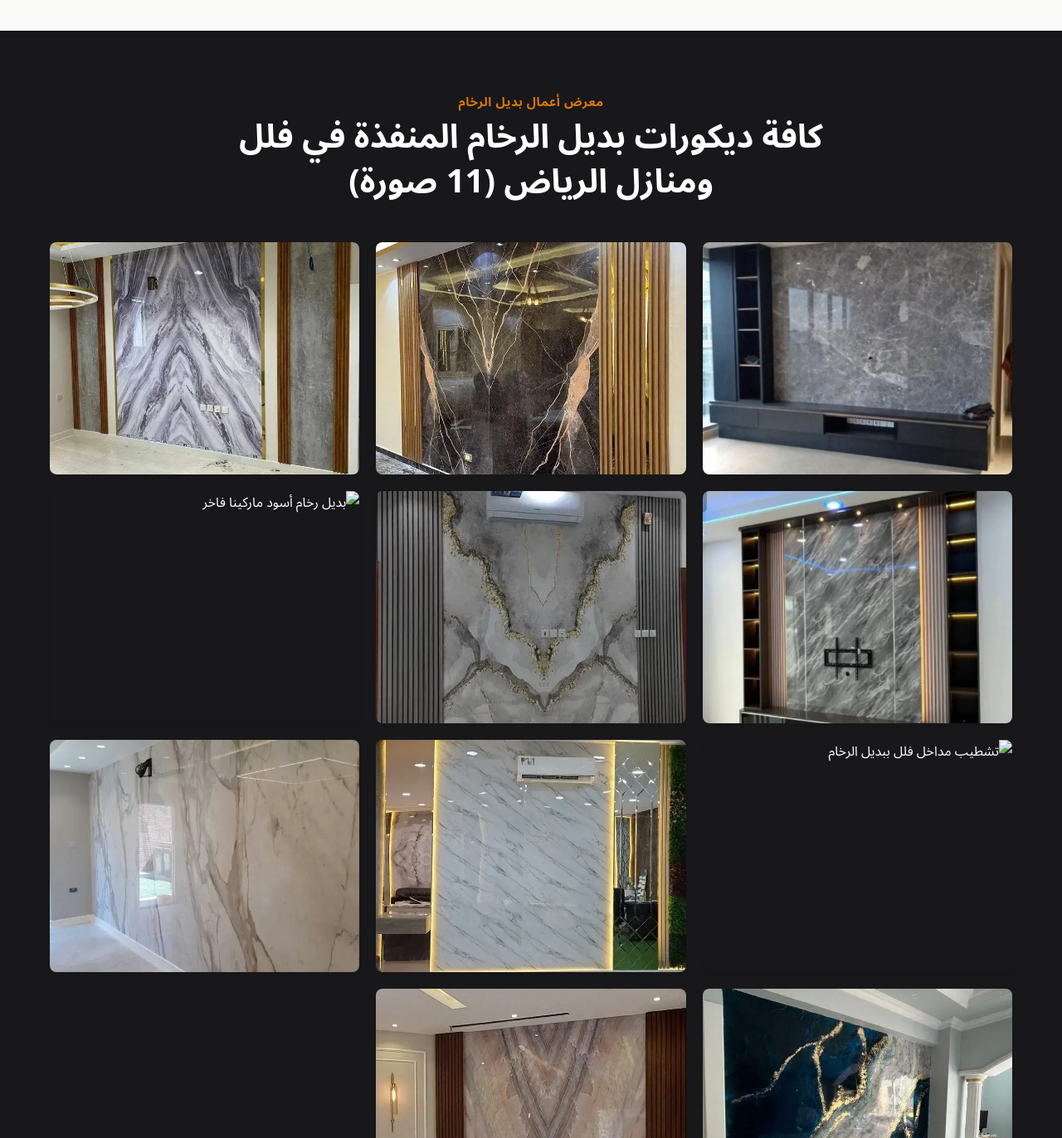
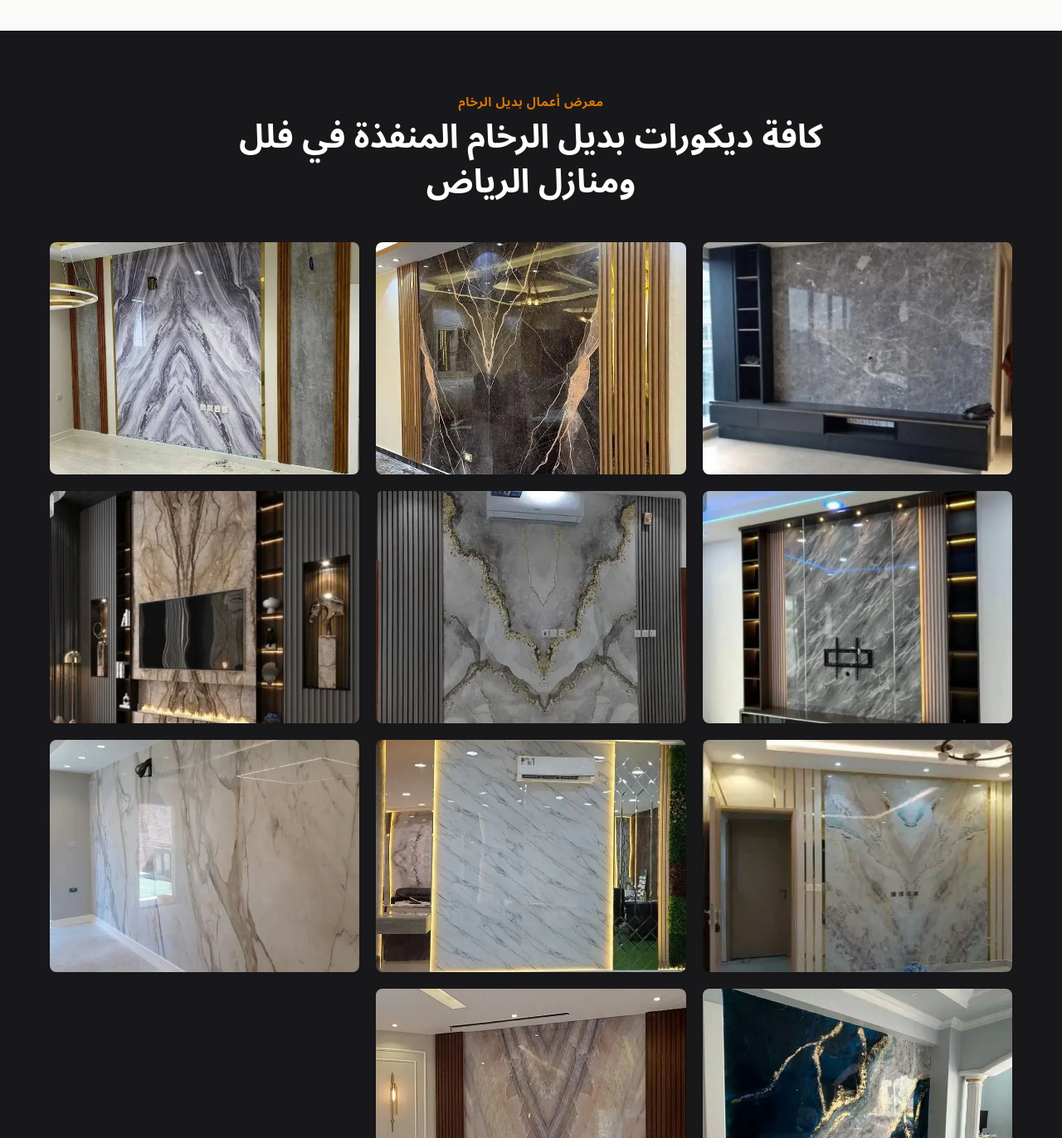
Before and after one commit to mixr11d/atharaldar-decor, a plain HTML site: page marble-alternative-installation.html in a window 1280 px wide. Shown: the part 1160-2532 px from the top of the page at 83% size. Drawn offline with Linux system fonts and the light colour scheme.

Commit message:
Correct image file names and update section titles

```diff
--- a/marble-alternative-installation.html
+++ b/marble-alternative-installation.html
@@ -174,12 +174,12 @@
       </div>
     </section>
 
-    <!-- كافة صور أعمال بديل الرخام (الـ 11 صورة كاملة بدون استثناء) -->
+    <!-- كافة صور أعمال بديل الرخام (تم تصحيح أسماء الملفات 6 و 7 بدقة 100%) -->
     <section class="section section-dark">
       <div class="container">
         <div class="section-title-wrap">
           <span class="section-subtitle">معرض أعمال بديل الرخام</span>
-          <h2 class="section-title">كافة ديكورات بديل الرخام المنفذة في فلل ومنازل الرياض (11 صورة)</h2>
+          <h2 class="section-title">كافة ديكورات بديل الرخام المنفذة في فلل ومنازل الرياض </h2>
         </div>
 
         <div class="gallery-grid">
@@ -198,11 +198,13 @@
           <div class="gallery-item">
             <img src="/images/marble-alternative-5_result_result_result_result.webp" alt="ديكور بديل الرخام مع بديل الخشب" loading="lazy" width="300" height="225">
           </div>
+          <!-- تم تصحيح الرابط بإضافة _result الثالثة -->
           <div class="gallery-item">
-            <img src="/images/marble-alternative-6_result_result.webp" alt="بديل رخام أسود ماركينا فاخر" loading="lazy" width="300" height="225">
+            <img src="/images/marble-alternative-6_result_result_result.webp" alt="بديل رخام أسود ماركينا فاخر" loading="lazy" width="300" height="225">
           </div>
+          <!-- تم تصحيح الرابط بإضافة _result الثالثة -->
           <div class="gallery-item">
-            <img src="/images/marble-alternative-7_result_result.webp" alt="تشطيب مداخل فلل ببديل الرخام" loading="lazy" width="300" height="225">
+            <img src="/images/marble-alternative-7_result_result_result.webp" alt="تشطيب مداخل فلل ببديل الرخام" loading="lazy" width="300" height="225">
           </div>
           <div class="gallery-item">
             <img src="/images/marble-alternative-8_result_result_result_result.webp" alt="ألواح بديل الرخام المضيء" loading="lazy" width="300" height="225">
```
